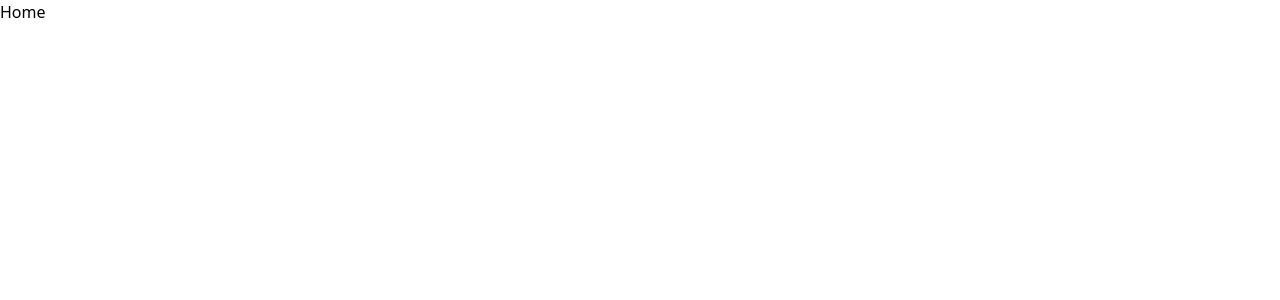
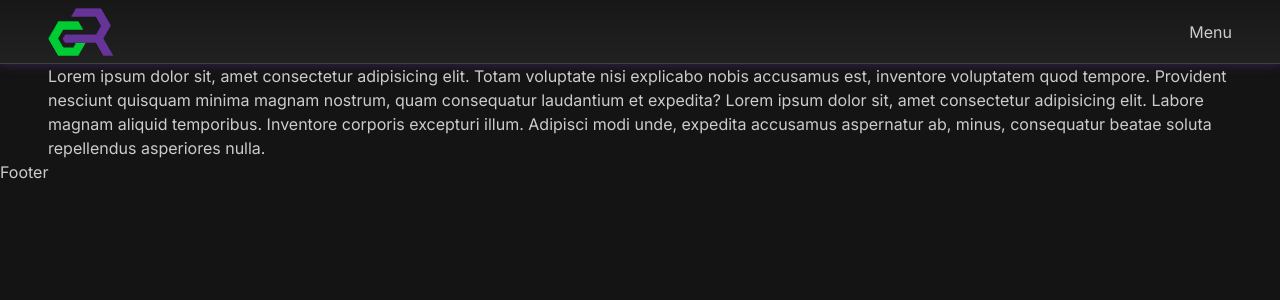
Before and after one commit to PetrGrabovsky/grabovsky.tech, a Next.js app: page / in a window 1280 px wide. Shown: the top 300 px of the page. Built offline with nearby package versions, Linux system fonts and the light colour scheme.

Commit message:
feat: Vytvoř základ Layout komponenty a integruj do RootLayout

```diff
--- a/app/layout.tsx
+++ b/app/layout.tsx
@@ -1,5 +1,10 @@
 import { ReactNode } from 'react';
 import './globals.css';
+import { Inter } from 'next/font/google';
+import clsx from 'clsx';
+import Layout from '@/components/layout';
+
+const inter = Inter({ subsets: ['latin'] });
 
 interface RootLayoutProps {
   children: ReactNode;
@@ -8,7 +13,14 @@ interface RootLayoutProps {
 const RootLayout = ({ children }: RootLayoutProps) => {
   return (
     <html lang='cs'>
-      <body className='antialiased'>{children}</body>
+      <body
+        className={clsx(
+          inter.className,
+          'bg-background-body text-text-primary antialiased'
+        )}
+      >
+        <Layout>{children}</Layout>
+      </body>
     </html>
   );
 };
--- a/app/page.tsx
+++ b/app/page.tsx
@@ -1,5 +1,15 @@
 const Home = () => {
-  return <section>Home</section>;
+  return (
+    <section className='container'>
+      Lorem ipsum dolor sit, amet consectetur adipisicing elit. Totam voluptate
+      nisi explicabo nobis accusamus est, inventore voluptatem quod tempore.
+      Provident nesciunt quisquam minima magnam nostrum, quam consequatur
+      laudantium et expedita? Lorem ipsum dolor sit, amet consectetur
+      adipisicing elit. Labore magnam aliquid temporibus. Inventore corporis
+      excepturi illum. Adipisci modi unde, expedita accusamus aspernatur ab,
+      minus, consequatur beatae soluta repellendus asperiores nulla.
+    </section>
+  );
 };
 
 export default Home;
--- /dev/null
+++ b/components/layout/index.tsx
@@ -0,0 +1,18 @@
+import { ReactNode } from 'react';
+import Header from './Header';
+
+interface LayoutProps {
+  children: ReactNode;
+}
+
+const Layout = ({ children }: LayoutProps) => {
+  return (
+    <>
+      <Header />
+      <main>{children}</main>
+      <footer>Footer</footer>
+    </>
+  );
+};
+
+export default Layout;
```
